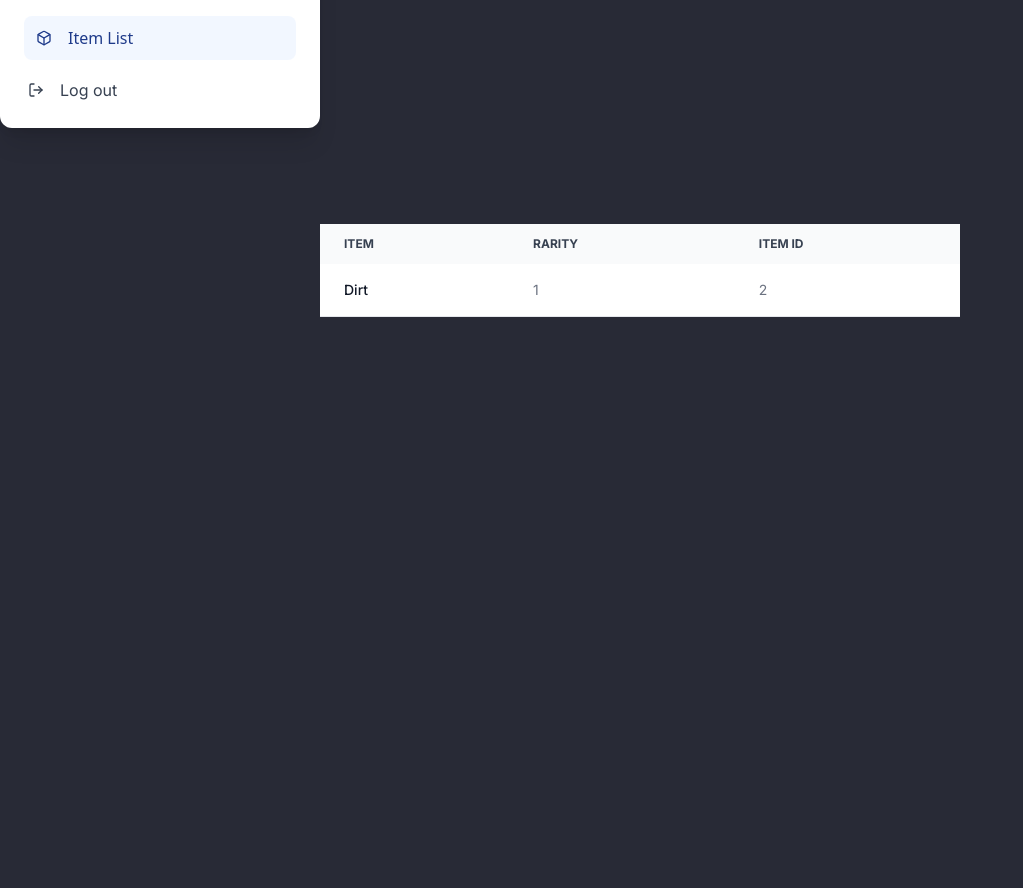
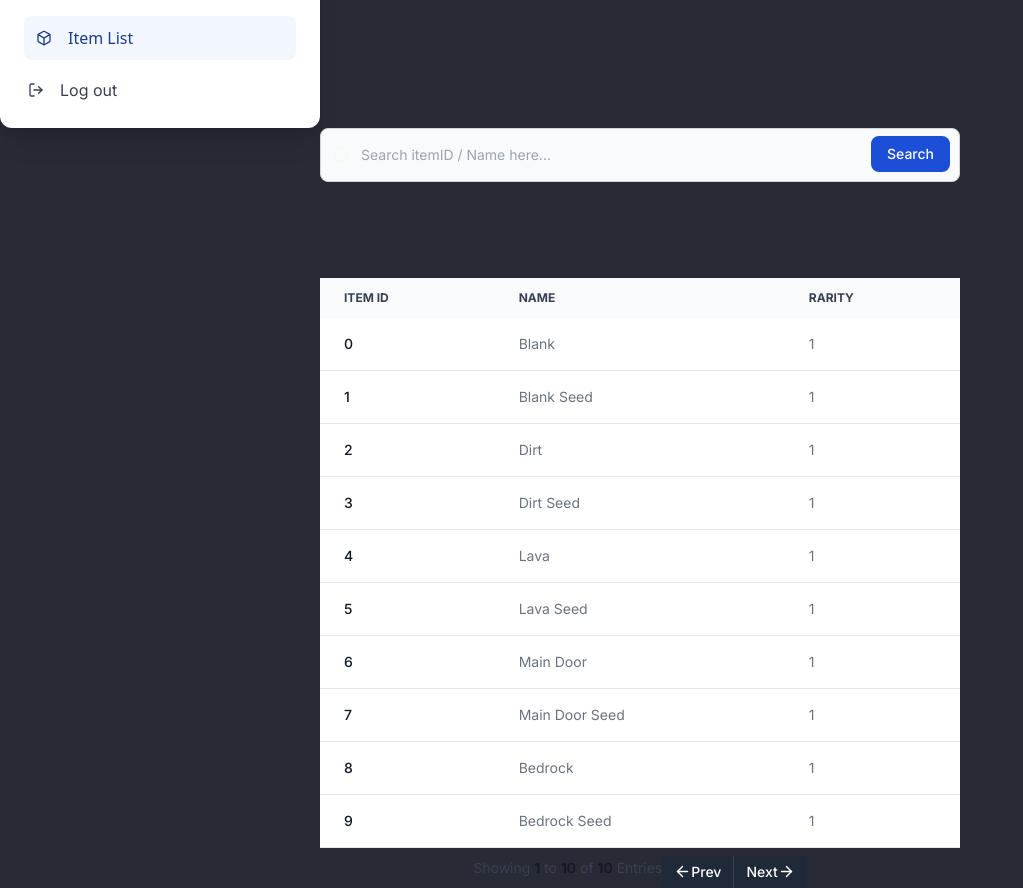
Before and after one commit to miftt/status_bot, a Next.js app: page /itemlist in a window 1280 px wide. Shown: the part 124-1012 px from the top of the page, without its empty margins (0-1023 px from the left). Before the commit the page ends 800 px from the top, so only its background shows below. Built offline with nearby package versions, Linux system fonts and the light colour scheme; no server answers.

Commit message:
add: listitem & search, pagination

```diff
--- /dev/null
+++ b/src/app/itemlist/layout.tsx
@@ -0,0 +1,23 @@
+import SearchInput from "./searchInput";
+
+export const metadata = {
+    title: 'Item List',
+    description: 'Generated by create next app',
+}
+
+interface LayoutProps {
+    children: React.ReactNode;
+}
+
+const Layout: React.FC<LayoutProps> = ({
+    children,
+}) => {
+    return (
+        <>
+            <SearchInput/>
+            {children}
+        </>
+     );
+}
+
+export default Layout;
--- a/src/app/itemlist/page.tsx
+++ b/src/app/itemlist/page.tsx
@@ -1,35 +1,88 @@
-const ListItems = () => {
+'use client'
+import { useState, useEffect } from 'react';
+import { useSearchParams } from "next/navigation";
+import useSWR from "swr";
+import { FiArrowLeft, FiArrowRight } from "react-icons/fi";
+
+const getData = async (url: string) => {
+    const response = await fetch(url);
+    if (!response.ok) {
+        throw new Error('Failed to fetch data');
+    }
+    return response.json();
+}
+
+interface Item {
+    itemID: number;
+    name: string;
+    rarity: number;
+}
+
+const ListItems =  () => {
+    const [currentPage, setCurrentPage] = useState(1);
+    const itemsPerPage = 10;
+
+    const search = useSearchParams();
+    const searchQuery = search ? search.get('q') : null;
+    const encodedSearchQuery = encodeURI(searchQuery || '');
+    const {data, isLoading} = useSWR<{items: Item[]}>(`${process.env.NEXT_PUBLIC_API_URL}/api/itemlist?q=${encodedSearchQuery}&page=${currentPage}&itemsPerPage=${itemsPerPage}`,getData);
+
+    useEffect(() => {
+        setCurrentPage(1);
+    }, [searchQuery]);
+    // Change page
+    const paginate = (pageNumber: number) => setCurrentPage(pageNumber);
+
     return (
+            <>
                 <div className="flex items-center justify-center mt-24">
                     <table className="w-1/2 justify-center items-center text-sm text-left rtl:text-right text-gray-500 dark:text-gray-400">
                         <thead className="text-xs text-gray-700 uppercase bg-gray-50 dark:bg-gray-700 dark:text-gray-400">
                             <tr>
                                 <th scope="col" className="px-6 py-3">
-                                Item
+                                    Item ID
+                                </th>
+                                <th scope="col" className="px-6 py-3">
+                                    Name
                                 </th>
                                 <th scope="col" className="px-6 py-3">
                                     Rarity
                                 </th>
-                            <th scope="col" className="px-6 py-3">
-                                Item ID
-                            </th>
                             </tr>
                         </thead>
                         <tbody>
-                        <tr className="bg-white border-b dark:bg-gray-800 dark:border-gray-700">
-                            <th scope="row" className="px-6 py-4 font-medium text-gray-900 whitespace-nowrap dark:text-white">
-                                Dirt
-                            </th>
-                            <td className="px-6 py-4">
-                                1
+                            {data?.items?.map((item) => (
+                                <tr key={item.itemID} className="bg-white border-b dark:bg-gray-800 dark:border-gray-700">
+                                    <td scope="row" className="px-6 py-4 font-medium text-gray-900 whitespace-nowrap dark:text-white">
+                                        {item.itemID}
                                     </td>
                                     <td className="px-6 py-4">
-                                2
+                                        {item.name}
+                                    </td>
+                                    <td className="px-6 py-4">
+                                        {item.rarity}
                                     </td>
                                 </tr>
+                            ))}
                         </tbody>
                     </table>
                 </div>
+                <div className="flex justify-center items-center">
+                        <span className="text-sm text-gray-700 dark:text-gray-400">
+                            Showing <span className="font-semibold text-gray-900 dark:text-white">{(currentPage - 1) * itemsPerPage + 1}</span> to <span className="font-semibold text-gray-900 dark:text-white">{currentPage * itemsPerPage}</span> of <span className="font-semibold text-gray-900 dark:text-white">{data?.items?.length}</span> Entries
+                        </span>
+                        <div className="inline-flex mt-2 xs:mt-0">
+                            <button className="flex items-center justify-center px-3 h-8 text-sm font-medium text-white bg-gray-800 rounded-s hover:bg-gray-900 dark:bg-gray-800 dark:border-gray-700 dark:text-gray-400 dark:hover:bg-gray-700 dark:hover:text-white" onClick={() => paginate(currentPage - 1)} disabled={currentPage === 1}>
+                                <FiArrowLeft size={17}/>
+                                Prev
+                            </button>
+                            <button className="flex items-center justify-center px-3 h-8 text-sm font-medium text-white bg-gray-800 border-0 border-s border-gray-700 rounded-e hover:bg-gray-900 dark:bg-gray-800 dark:border-gray-700 dark:text-gray-400 dark:hover:bg-gray-700 dark:hover:text-white" onClick={() => paginate(currentPage + 1)}>
+                                Next
+                                <FiArrowRight size={17}/>
+                            </button>
+                        </div>
+                </div>
+            </>
      );
 }
 
--- /dev/null
+++ b/src/app/itemlist/searchInput.tsx
@@ -0,0 +1,56 @@
+"use client"
+import { useRouter } from "next/navigation";
+import { useState } from "react"
+import { FiSearch, FiX } from "react-icons/fi";
+
+const SearchInput = () => {
+    const [searchQuery, setSearchQuery] = useState('');
+    const router = useRouter();
+    const onSearch = (e: React.FormEvent) => {
+        e.preventDefault();
+        const encodedSearchQuery = encodeURI(searchQuery);
+        router.push(`/itemlist?q=${encodedSearchQuery}`);
+    }
+   const clearSearch = () => {
+    setSearchQuery('');
+    router.push('/itemlist');
+   }
+    return (
+         <div className="flex justify-center">
+      <form className="w-2/4 relative" onSubmit={onSearch}>
+        <label className="mb-2 text-sm font-medium text-gray-900 sr-only dark:text-white">Search</label>
+        <div className="relative">
+          <div className="absolute inset-y-0 start-0 flex items-center ps-3 pointer-events-none">
+            <FiSearch size={20} />
+          </div>
+          <input
+            value={searchQuery || ''}
+            onChange={(e) => setSearchQuery(e.target.value)}
+            className="block w-full p-4 ps-10 text-sm text-gray-900 border border-gray-300 rounded-lg bg-gray-50 focus:ring-blue-500 focus:border-blue-500 dark:bg-gray-700 dark:border-gray-600 dark:placeholder-gray-400 dark:text-white dark:focus:ring-blue-500 dark:focus:border-blue-500"
+            placeholder="Search itemID / Name here..."
+          />
+          {searchQuery && (
+            <button
+            type="button"
+            onClick={clearSearch}
+            className="text-white hover:bg-red-500 absolute end-2.5 bottom-2.5 focus:ring-4 focus:outline-none font-medium rounded-lg text-sm px-2 py-1 mb-1 mr-[84px]"
+          >
+            <FiX />
+          </button>
+
+
+          )}
+          <button
+            type="button"
+            onClick={onSearch}
+            className="text-white absolute end-2.5 bottom-2.5 bg-blue-700 hover:bg-blue-800 focus:ring-4 focus:outline-none focus:ring-blue-300 font-medium rounded-lg text-sm px-4 py-2 dark:bg-blue-600 dark:hover:bg-blue-700 dark:focus:ring-blue-800"
+          >
+            Search
+          </button>
+        </div>
+      </form>
+    </div>
+     );
+}
+
+export default SearchInput;
```
Lines whose indentation alone changed are shown as unchanged.
